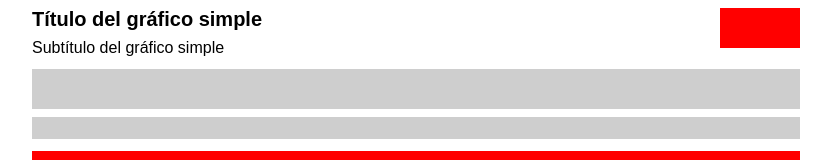
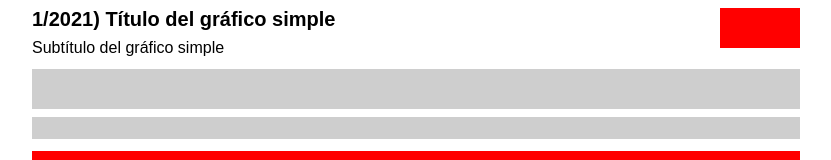
Before and after one commit to CarlosMunozDiazCSIC/base-template-cchs, a website built with webpack: page pre/template.html in a window 1280 px wide. Shown: the top 160 px of the page, without its empty margins (224-1055 px from the left). Built offline with nearby package versions, Linux system fonts and the light colour scheme.

Commit message:
Numeración del gráfico

```diff
--- a/pre/template.html
+++ b/pre/template.html
@@ -12,7 +12,7 @@
         <div class="main">
             <section class="content b-chart active" id="chartBlock">
                 <div class="b-title">
-                    <h1 class="title">Título del gráfico simple</h1>
+                    <h1 class="title">1/2021) Título del gráfico simple</h1>
                     <h2 class="subtitle">Subtítulo del gráfico simple</h2>
                 </div>
                 <div class="chart__logics">
```
